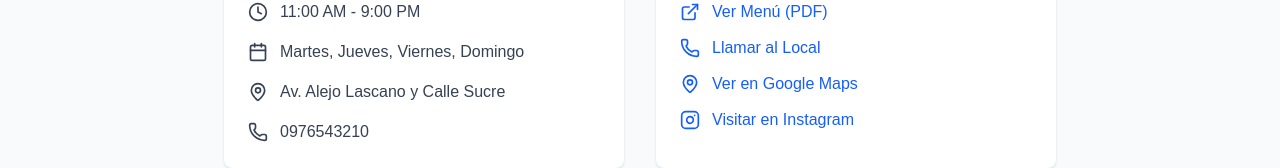
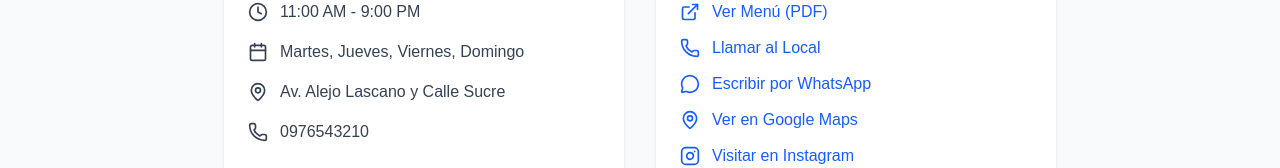
Before and after one commit to AxelJhostin/comida-jipijapa-web, a Next.js app: page /locales/el-buen-gusto in a window 1280 px wide. Shown: the part 692-860 px from the top of the page. Built offline with nearby package versions, Linux system fonts and the light colour scheme.

Commit message:
arreglos de detalles

```diff
--- a/src/app/locales/[id]/page.tsx
+++ b/src/app/locales/[id]/page.tsx
@@ -2,18 +2,17 @@
 import { locales } from "@/lib/datos";
 import Image from "next/image";
 import { notFound } from "next/navigation";
-import { MapPin, Phone, Clock, Calendar, Instagram, ExternalLink } from "lucide-react"; // Usaremos una librería de íconos popular
+import { MapPin, Phone, Clock, Calendar, Instagram, ExternalLink, MessageCircle } from "lucide-react";
 
-// Esta página recibe 'params' que contienen el 'id' de la URL
 export default function PaginaLocal({ params }: { params: { id: string } }) {
 
-  // 1. Buscamos el local correcto en nuestros datos usando el id de la URL
   const local = locales.find((l) => l.id === params.id);
 
-  // 2. Si no se encuentra un local con ese id, mostramos una página 404
   if (!local) {
     notFound();
   }
+
+  const mensajeWhatsApp = encodeURIComponent(`¡Hola! Vi su local "${local.nombre}" en el catálogo Sabores de Jipijapa y quisiera más información.`);
 
   return (
     <main className="bg-gray-50">
@@ -26,7 +25,7 @@ export default function PaginaLocal({ params }: { params: { id: string } }) {
             alt={`Imagen de ${local.nombre}`}
             fill
             style={{ objectFit: 'cover' }}
-            priority // Carga esta imagen primero
+            priority
           />
         </div>
 
@@ -40,7 +39,7 @@ export default function PaginaLocal({ params }: { params: { id: string } }) {
           </h1>
         </div>
 
-        {/* Tarjeta de Detalles */}
+        {/* Tarjeta de Detalles e Info */}
         <div className="mt-8 grid grid-cols-1 md:grid-cols-2 gap-8">
           <div className="bg-white p-6 rounded-lg shadow">
             <h2 className="text-2xl font-bold mb-4">Información</h2>
@@ -52,16 +51,22 @@ export default function PaginaLocal({ params }: { params: { id: string } }) {
             </ul>
           </div>
 
-          {/* Tarjeta de Acciones */}
           <div className="bg-white p-6 rounded-lg shadow">
             <h2 className="text-2xl font-bold mb-4">Contacto y Más</h2>
             <div className="flex flex-col space-y-3">
-              {/* Estos son los equivalentes a tus 'Intents' de Android */}
               <a href={local.menuUrl} target="_blank" rel="noopener noreferrer" className="flex items-center gap-3 text-blue-600 hover:underline">
                 <ExternalLink size={20} /> Ver Menú (PDF)
               </a>
               <a href={`tel:${local.telefono}`} className="flex items-center gap-3 text-blue-600 hover:underline">
                 <Phone size={20} /> Llamar al Local
+              </a>
+              <a
+                href={`https://wa.me/593${local.telefono.substring(1)}?text=${mensajeWhatsApp}`}
+                target="_blank"
+                rel="noopener noreferrer"
+                className="flex items-center gap-3 text-blue-600 hover:underline"
+              >
+                <MessageCircle size={20} /> Escribir por WhatsApp
               </a>
               <a href={local.ubicacion} target="_blank" rel="noopener noreferrer" className="flex items-center gap-3 text-blue-600 hover:underline">
                 <MapPin size={20} /> Ver en Google Maps
@@ -73,14 +78,21 @@ export default function PaginaLocal({ params }: { params: { id: string } }) {
           </div>
         </div>
 
-        {/* Galería de Imágenes Extra */}
+        {/* --- SECCIÓN DE LA GALERÍA DE IMÁGENES --- */}
+        {/* Esto solo se mostrará si el array 'imagenesExtra' tiene al menos una imagen */}
         {local.imagenesExtra.length > 0 && (
           <div className="mt-12">
-            <h2 className="text-3xl font-bold mb-4">Galería</h2>
+            <h2 className="text-3xl font-bold mb-4 text-gray-800">Galería</h2>
             <div className="grid grid-cols-2 md:grid-cols-3 gap-4">
-              {local.imagenesExtra.map((img, index) => (
-                <div key={index} className="relative h-48 w-full overflow-hidden rounded-lg">
-                  <Image src={img} alt={`Galería de ${local.nombre} - ${index + 1}`} fill style={{ objectFit: 'cover' }} />
+              {local.imagenesExtra.map((imgUrl, index) => (
+                <div key={index} className="relative h-48 w-full overflow-hidden rounded-lg shadow-md">
+                  <Image
+                    src={imgUrl}
+                    alt={`Galería de ${local.nombre} - ${index + 1}`}
+                    fill
+                    style={{ objectFit: 'cover' }}
+                    className="transition-transform duration-300 hover:scale-110"
+                  />
                 </div>
               ))}
             </div>
```
